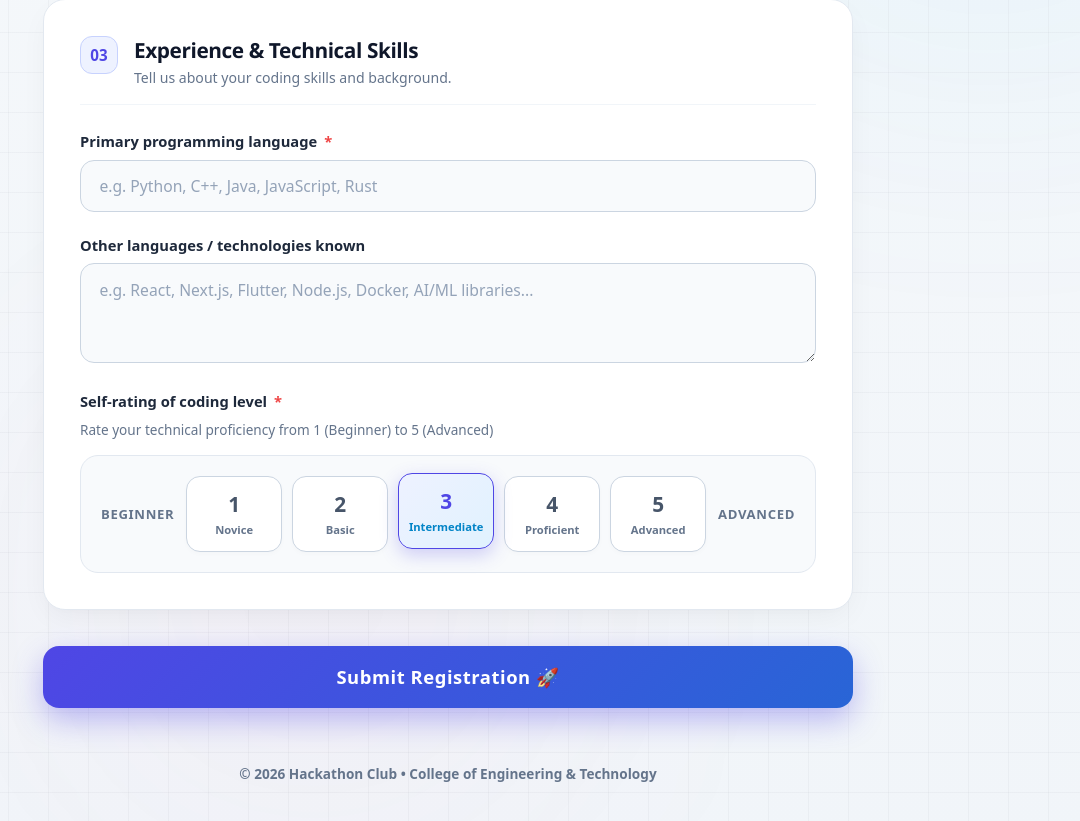
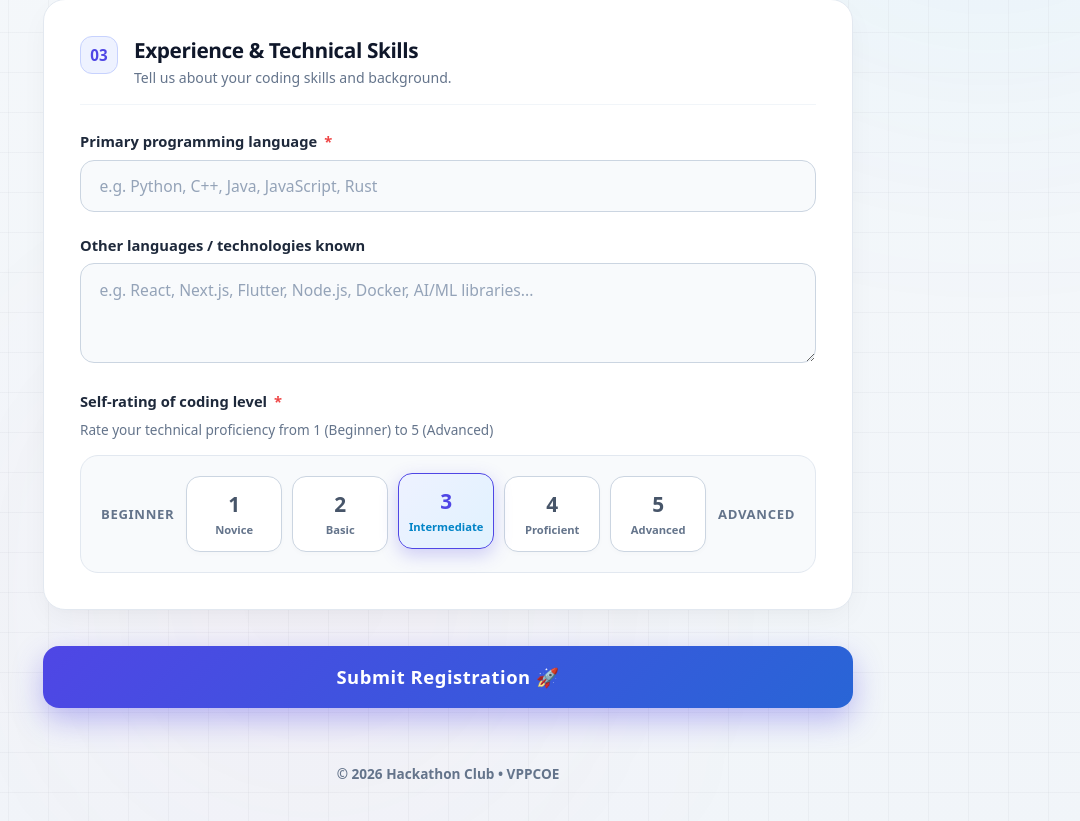
Before and after one commit to karim1556/New-project, a Next.js app: page / in a window 1280 px wide. Shown: the part 1088-1909 px from the top of the page, without its empty margins (192-1272 px from the left). Built offline with nearby package versions, Linux system fonts and the light colour scheme.

Commit message:
Replace College of Engineering & Technology with VPPCOE in footer

```diff
--- a/app/page.tsx
+++ b/app/page.tsx
@@ -319,7 +319,7 @@ export default function HomePage({
 
       {/* Footer */}
       <footer className="reg-footer">
-        <p>© 2026 Hackathon Club • College of Engineering &amp; Technology</p>
+        <p>© 2026 Hackathon Club • VPPCOE</p>
       </footer>
     </div>
   );
```
